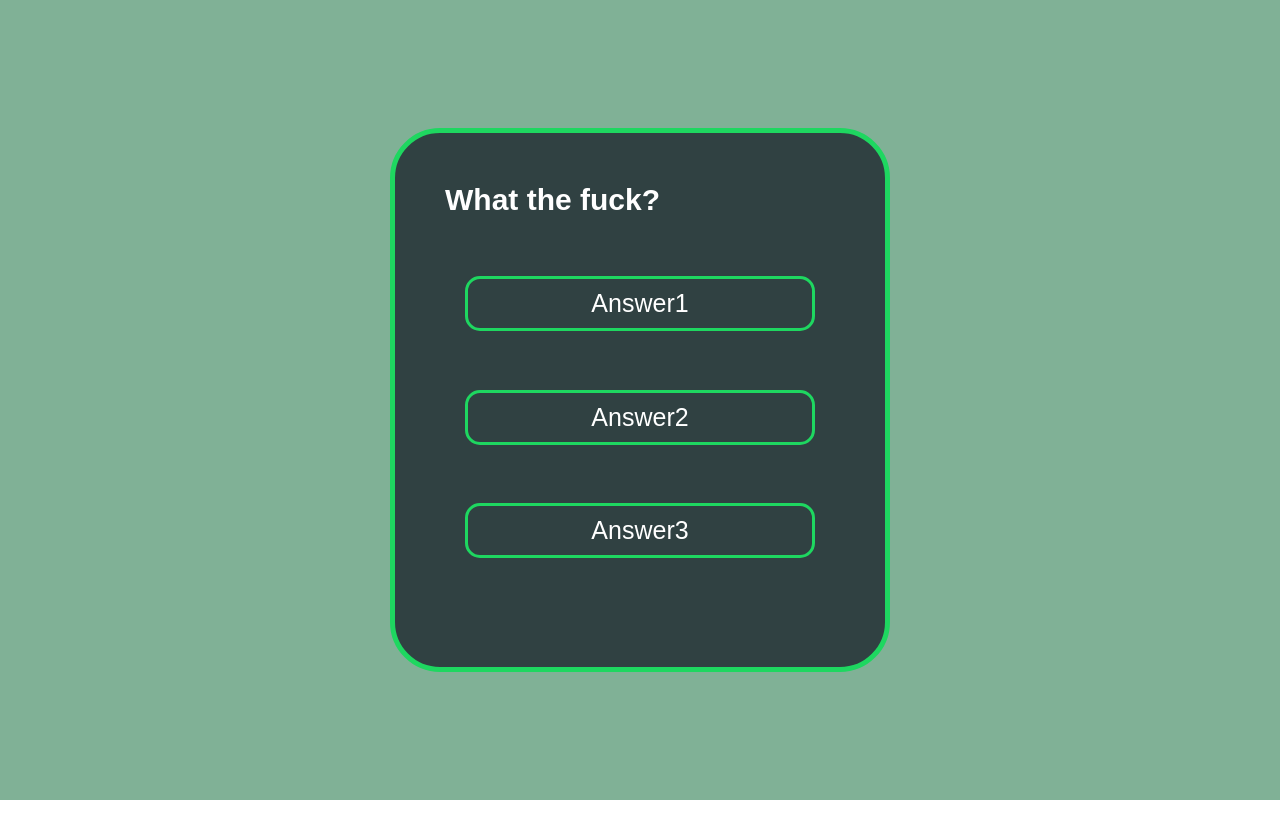
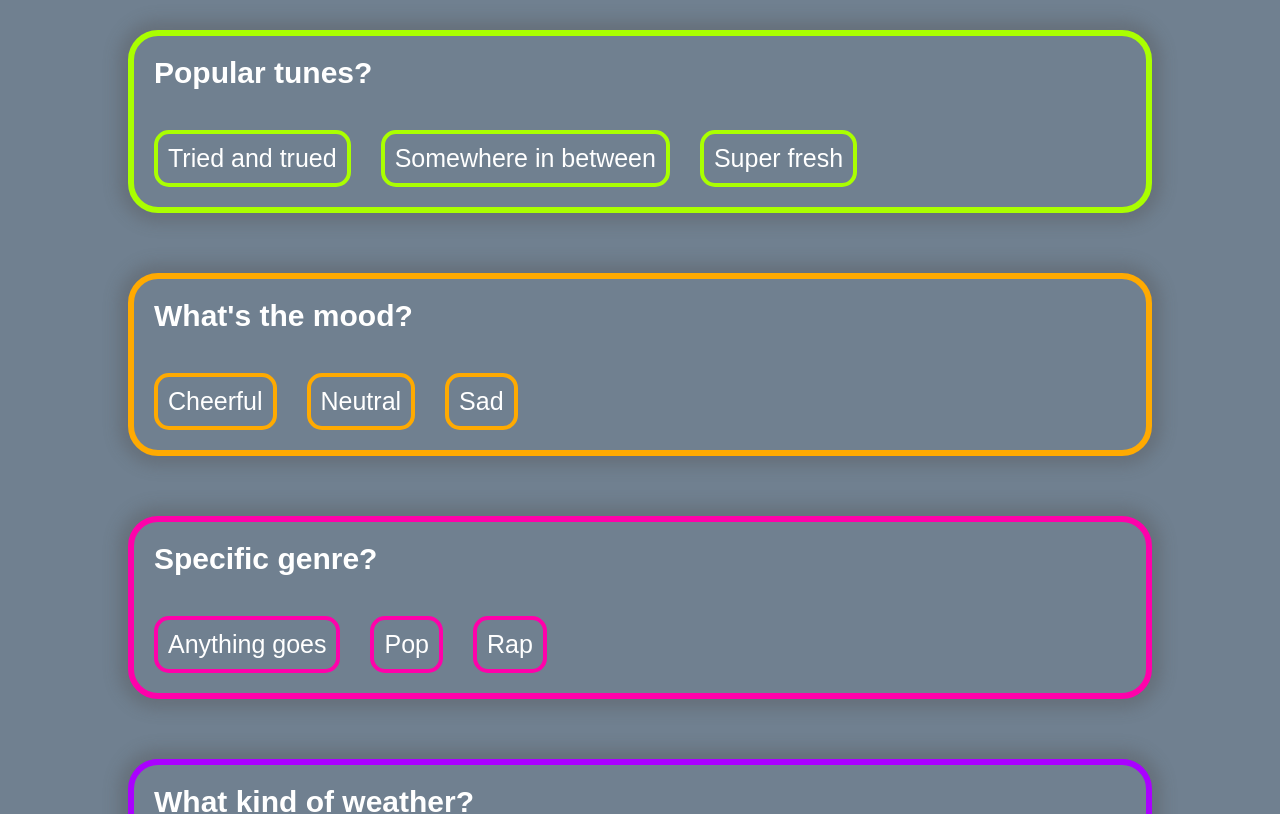
Before and after one commit to oscar-lauth/auto_playlist, a React (Create React App) app in the folder frontend/: page /quiz in a window 1280 px wide. Shown: the top 814 px of the page. Built offline with nearby package versions, Linux system fonts and the light colour scheme; a web font is replaced by a local one.

Commit message:
Add QuestionCard component

```diff
--- a/frontend/src/App.tsx
+++ b/frontend/src/App.tsx
@@ -4,7 +4,7 @@ import Quiz from './pages/Quiz';
 import Login from './pages/Login';
 import Generate from './pages/Generate';
 
-let answers:string[] = [];
+let answers:{}[] = [];
 function App() {
   return (
      <Router>
--- /dev/null
+++ b/frontend/src/components/QuestionCard.tsx
@@ -0,0 +1,25 @@
+import React from 'react'
+
+interface QuestionCardProps {
+    question:string;
+    parameter:string,
+    options:{answerText:string,answerValue:string}[];
+    handleAnswerClick:(ansVal:string,param:string)=>void;
+}
+
+const QuestionCard = ({ question,parameter,options,handleAnswerClick }:QuestionCardProps) => {
+  return (
+    <div className="question-container">
+        <h3 className="question">{question}</h3>
+        <div className="answer-section">
+            {options.map(ans=>(
+                <button className="answer" onClick={()=>handleAnswerClick(ans.answerValue,parameter)}>
+                    {ans.answerText}
+                </button>
+            ))}
+        </div>
+    </div>
+  )
+}
+
+export default QuestionCard
--- a/frontend/src/pages/Generate.tsx
+++ b/frontend/src/pages/Generate.tsx
@@ -2,7 +2,7 @@ import React, { useState } from 'react'
 import axios from 'axios'
 
 interface GenerateProps {
-    params:string[];
+    params:{}[];
 }
 
 const Generate = ({ params }:GenerateProps) => {
--- a/frontend/src/pages/Quiz.tsx
+++ b/frontend/src/pages/Quiz.tsx
@@ -1,42 +1,78 @@
 import React, { useState } from 'react';
 import { Outlet,Link,useNavigate } from 'react-router-dom';
+import QuestionCard from '../components/QuestionCard';
 
-const answers:string[] = []
+const answers:{}[] = []
 interface QuizProps {
-    handleQuizDone:(answers:string[])=>void;
+    handleQuizDone:(answers:{}[])=>void;
 }
 
 const Quiz = ({ handleQuizDone }:QuizProps) => {
     let navigate = useNavigate();
+
+    // type QuestionItem = {
+    //     questionText:string;
+    //     options:{
+    //         answerText:string;
+    //         answerValue:string;
+    //         }[];
+    //     parameter:string;
+    // }
+
     const questions = [
         {
-            questionText: "What the fuck?",
+            questionText: "Popular tunes?",
             options: [
-                {answerText: "Answer1", answerValue: "Ans1"},
-                {answerText: "Answer2", answerValue: "Ans2"},
-                {answerText: "Answer3", answerValue: "Ans3"},
+                {answerText: "Tried and trued", answerValue: "90"},
+                {answerText: "Somewhere in between", answerValue: "60"},
+                {answerText: "Super fresh", answerValue: "10"},
 
-            ]
+            ],
+            parameter: "popularity",
 
         },
         {
-            questionText: "What the hell?",
+            questionText: "What's the mood?",
             options: [
-                {answerText: "Answer12", answerValue: "Ans12"},
-                {answerText: "Answer22", answerValue: "Ans22"},
-                {answerText: "Answer32", answerValue: "Ans32"},
+                {answerText: "Cheerful", answerValue: "1",},
+                {answerText: "Neutral", answerValue: ".6",},
+                {answerText: "Sad", answerValue: ".2",},
 
-            ]
+            ],
+            parameter: "valence",
+
+        },
+        {
+            questionText: "Specific genre?",
+            options: [
+                {answerText: "Anything goes", answerValue: "any",},
+                {answerText: "Pop", answerValue: "pop",},
+                {answerText: "Rap", answerValue: "rap",},
+
+            ],
+            parameter: "genre",
+
+        },
+        {
+            questionText: "What kind of weather?",
+            options: [
+                {answerText: "Bright and sunny", answerValue: "sunny",},
+                {answerText: "Rainy day in", answerValue: "rainy",},
+                {answerText: "Snowstorm", answerValue: "snowy",},
+
+            ],
+            parameter: "valence",
 
         },
 
+
+
     ]
-
 
     const [currentQuestion,setQuestion] = useState(0);
 
-    const handleAnswerClick = (ansVal:string)=>{
-        answers.push(ansVal);
+    const handleAnswerClick = (ansVal:string,param:string)=>{
+        answers.push({[param]:ansVal});
         const nextQuestion:number = currentQuestion + 1;
         if(nextQuestion === questions.length) {
             handleQuizDone(answers);
@@ -50,14 +86,9 @@ const Quiz = ({ handleQuizDone }:QuizProps) => {
 
   return (
     <div className="quiz-page">
-        <div className="quiz-container">
-            <h3 className="question">{questions[currentQuestion].questionText}</h3>
-            <div className="answer-section">
-                {questions[currentQuestion].options.map(ans =>(
-                    <button className="answer" onClick={()=>{handleAnswerClick(ans.answerValue)}}>{ans.answerText}</button>
-                ))}
-            </div>
-        </div>
+        {questions.map((q)=>(
+            <QuestionCard question={q.questionText} parameter={q.parameter} options={q.options} handleAnswerClick={handleAnswerClick}/>
+        ))}
     </div>
   )
 }
--- a/frontend/src/style.css
+++ b/frontend/src/style.css
@@ -6,7 +6,11 @@
     padding: 0px;
     box-sizing: border-box;
 }
-
+.login-container {
+    display:flex;
+    justify-content: center;
+    align-items: center;
+}
 .login-btn {
     display: block;
     text-decoration: none;
@@ -48,50 +52,88 @@
 
 
 .quiz-page {
-    height:100vh;
+    /* height:100vh; */
     display:flex;
+    flex-direction: column;
     justify-content:center;
     align-items:center;
     font-family: 'Gotham',sans-serif;
-    background-color: #80b196;
+    background-color: slategrey;
 }
 
-.quiz-container {
-    width: min(65vw,500px);
+.question-container {
+    width:min(80vw,1080px);
     display:flex;
     flex-direction: column;
-    padding: 50px;
-    border: 5px solid #1ED760;
-    border-radius: 50px;
-    background-color: #304142;
+    margin:30px 0px;
+    padding: 20px;
+    border: 6px solid #1ED760;
+    border-radius: 30px;
+    background-color: slategrey;
     color:white;
+    box-shadow: 0px 0px 15px 10px #4e4d4d4d;
+-webkit-box-shadow: 0px 0px 15px 10px #4e4d4d4d;
+-moz-box-shadow: 0px 0px 15px 10px #4e4d4d4d;
 }
+
+.question-container:nth-child(1) {
+    border-color: #AAFF00;
+}
+
+.question-container:nth-child(2) {
+    border-color: #FFAA01;
+}
+
+.question-container:nth-child(3) {
+    border-color: #FF01AA;
+}
+
+.question-container:nth-child(4) {
+    border-color: #AA01FF;
+}
+
+.question-container:nth-child(5) {
+    border-color: #00ABFF;
+}
+
 
 .question {
     font-size: min(6vw,30px);
+    margin-bottom: 30px;
 
 }
 
 .answer-section {
-    height:50vh;
     display:flex;
-    flex-direction: column;
-    justify-content: space-evenly;
-    margin: 0px 20px;
+    /* justify-content: space-evenly; */
+    margin: 10px 0px 0px 0px;
+    border-color: inherit;
+    flex-basis: content + 15;
 }
 
 .answer {
     padding:10px;
+    margin-right: 30px;
     border-radius:15px;
     font-size: min(4vw,25px);
-    border: 3px solid #1ED760;
-    background-color: #304142;
+    border: 4px solid #1ED760;
+    border-color: inherit;
+    background-color: slategrey;
     color:white;
     transition: .5s;
+    font-family: inherit;
+
+    /* box-shadow: 0px 0px 15px 10px #4e4d4d4d;
+    -webkit-box-shadow: 0px 0px 15px 10px #4e4d4d4d;
+    -moz-box-shadow: 0px 0px 15px 10px #4e4d4d4d; */
 
 }
 
 .answer:hover {
-    background-color: #4d8a8d;
-    color:#202124;
+    background-color: #515b67;
+    /* color:#202124; */
 }
+
+.answer:focus {
+    border-width:7px;
+}
```
